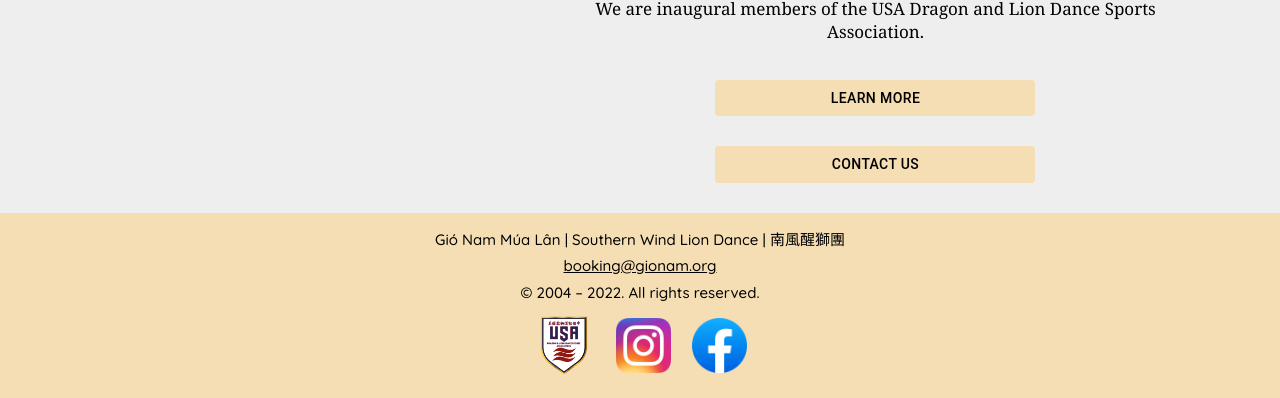
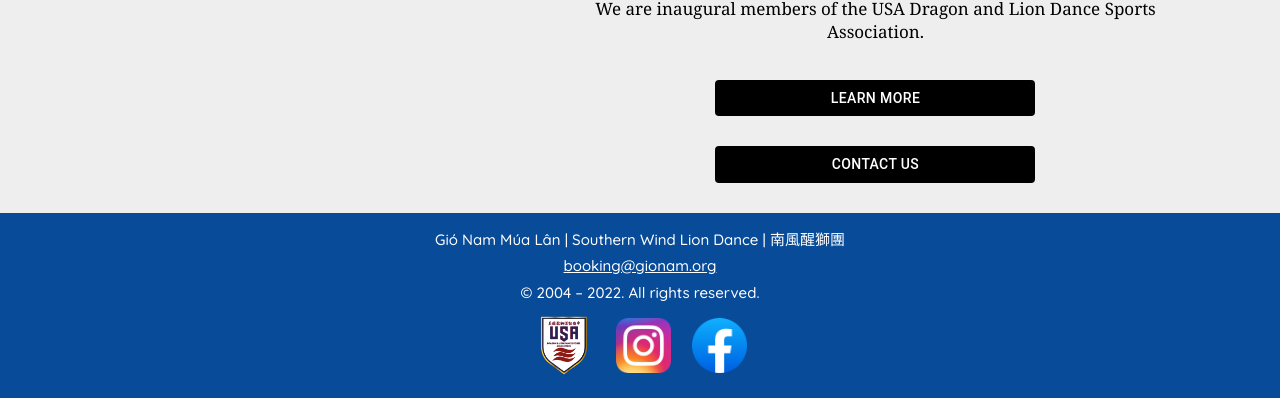
Before and after one commit to hieuqt1/GioNamWebsite, a React (Create React App) app in the folder gio-nam-website/: page / in a window 1280 px wide. Shown: the part 1015-1413 px from the top of the page. Built offline with nearby package versions, Linux system fonts and the light colour scheme.

Commit message:
color scheme of what Hung wants

```diff
--- a/gio-nam-website/src/components/PageSections/Footer/Footer.css
+++ b/gio-nam-website/src/components/PageSections/Footer/Footer.css
@@ -6,13 +6,16 @@
     width: 100%;
     max-height: 200px;
     height: fit-content;
-    background-color: wheat;
+    background-color: #084B99;
     align-items: center;
     justify-content: center;
     font-family: 'Quicksand', sans-serif;
     font-size: 15px;
 }
 
+.topText, .middleText, .bottomText {
+    color: white;
+}
 
 .topText {
     margin-top: 1em;
@@ -20,7 +23,6 @@
 }
 
 .middleText {
-    color: black !important;
     margin-bottom: 0px;
 }
 
--- a/gio-nam-website/src/components/Pages/HomePage/HomePage.js
+++ b/gio-nam-website/src/components/Pages/HomePage/HomePage.js
@@ -55,8 +55,8 @@ export default function HomePage()
                                 We are inaugural members of the USA Dragon and Lion Dance Sports Association.
                                 </p>
                             </div>
-                            <Button className="welcome-button" sx={{"&:hover": {color: "white"}, marginBottom: "30px"}} variant="contained" color="secondary" disableElevation>Learn More</Button>
-                            <Button className="welcome-button" sx={{"&:hover": {color: "white"}, marginBottom: "30px"}} variant="contained" color="secondary" disableElevation>Contact Us</Button>
+                            <Button className="welcome-button" sx={{"&:hover": {color: "white"}, marginBottom: "30px"}} variant="contained" color="button" disableElevation>Learn More</Button>
+                            <Button className="welcome-button" sx={{"&:hover": {color: "white"}, marginBottom: "30px"}} variant="contained" color="button" disableElevation>Contact Us</Button>
 
                     </div>
                 </div>
--- a/gio-nam-website/src/theme.js
+++ b/gio-nam-website/src/theme.js
@@ -14,6 +14,13 @@ const theme = createTheme({
       dark: '#b80000',
       contrastText: '#000'
     },
+    //our fearless leader wants black and white sigh
+    button: {
+      light: '#ff7961',
+      main: '#000000',
+      dark: '#b80000',
+      contrastText: '#fff'
+    }
   },
 });
 
```
